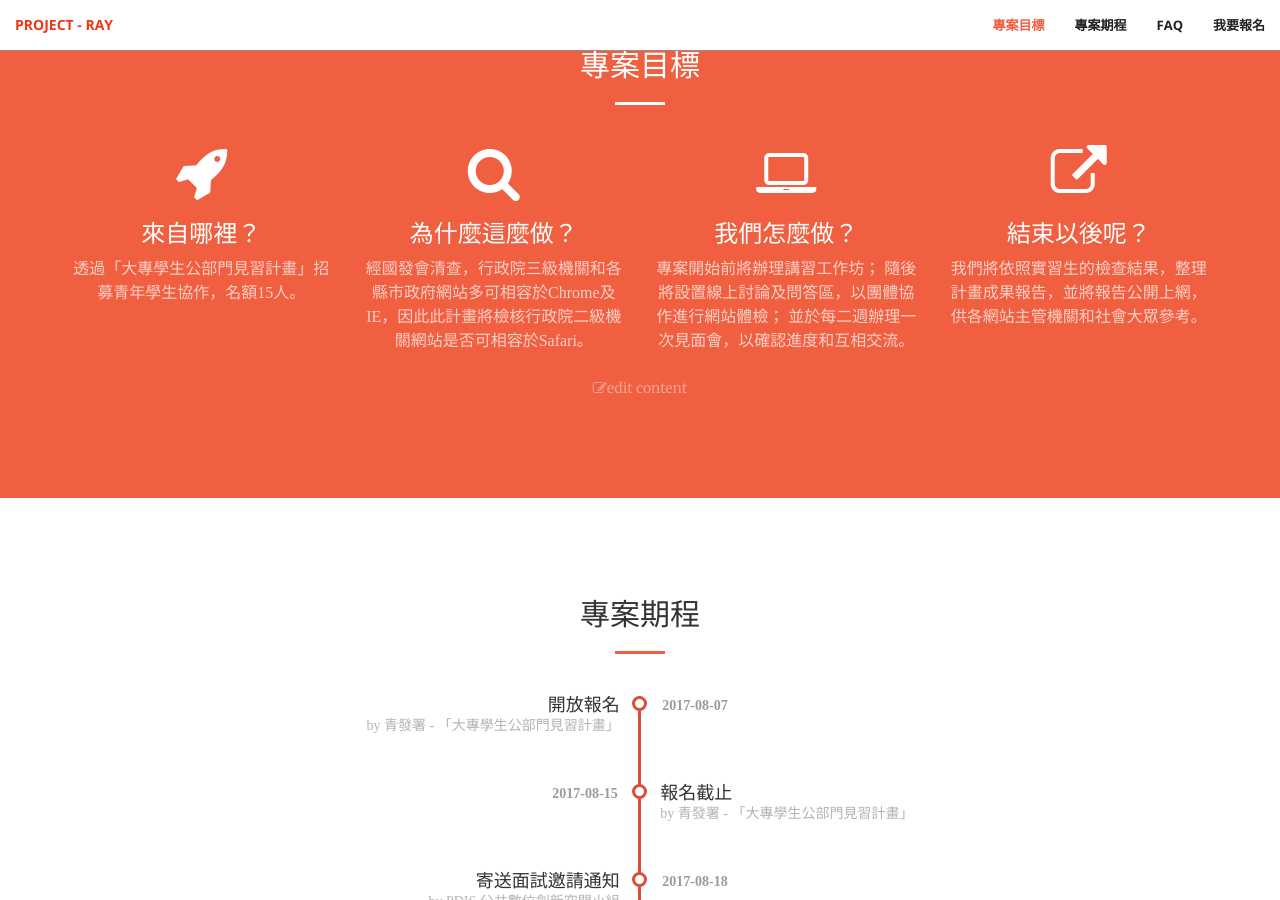
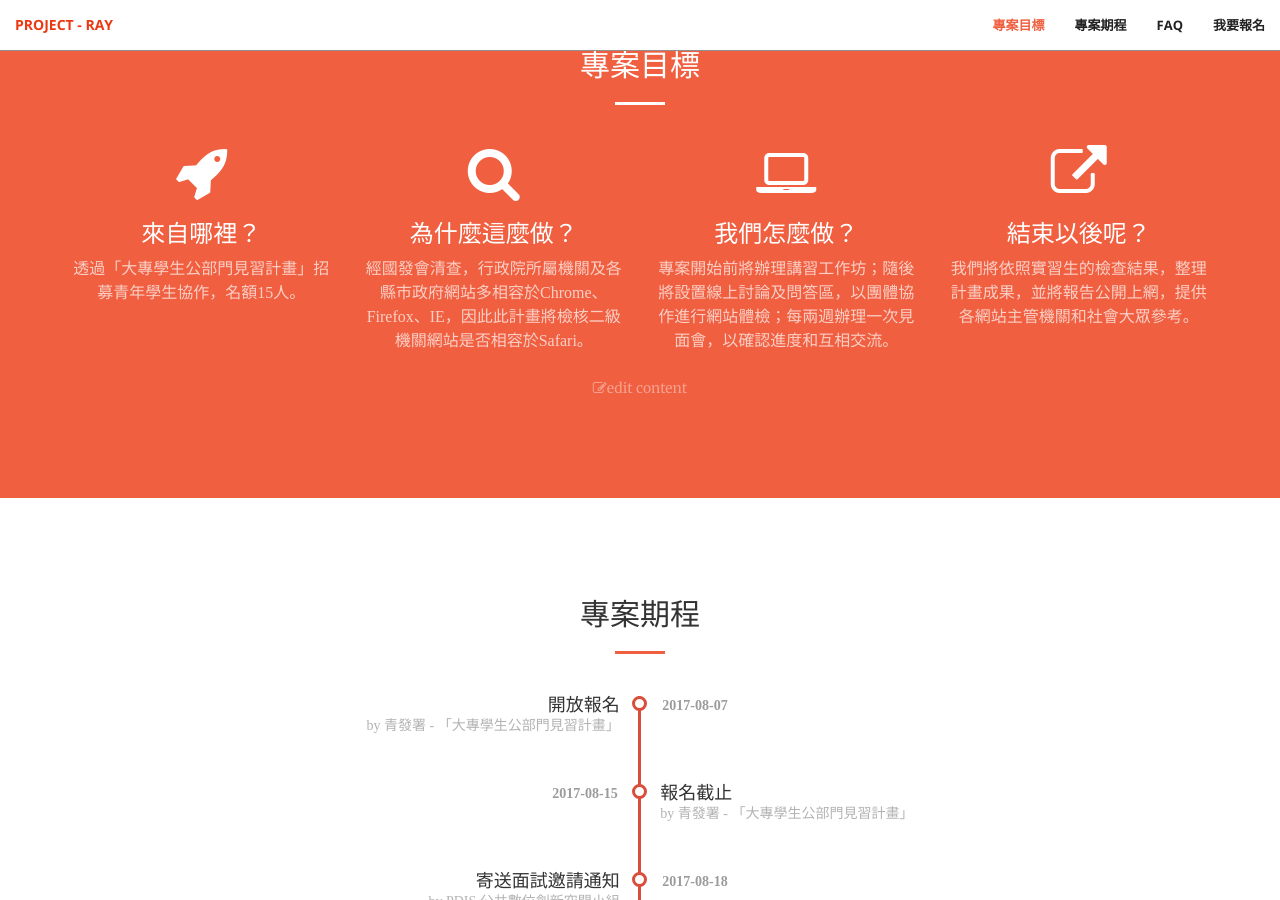
Before and after one commit to PDIS/ray2018, a Jekyll site: the page built from docs/index.html, in a window 1280 px wide and 900 px high, scrolled down 951 px. Built offline with Jekyll 4.4.1, drawn with Linux system fonts in a browser that asks for light colours.

Commit message:
* Gotta mention firefox

```diff
--- a/docs/_data/intro.json
+++ b/docs/_data/intro.json
@@ -9,17 +9,17 @@
         {
             "title": "為什麼這麼做？",
             "icon": "fa-search",
-            "content": "經國發會清查，行政院三級機關和各縣市政府網站多可相容於Chrome及IE，因此此計畫將檢核行政院二級機關網站是否可相容於Safari。"
+            "content": "經國發會清查，行政院所屬機關及各縣市政府網站多相容於Chrome、Firefox、IE，因此此計畫將檢核二級機關網站是否相容於Safari。"
         },
         {
             "title": "我們怎麼做？",
             "icon": "fa-laptop",
-            "content": "專案開始前將辦理講習工作坊； 隨後將設置線上討論及問答區，以團體協作進行網站體檢； 並於每二週辦理一次見面會，以確認進度和互相交流。"
+            "content": "專案開始前將辦理講習工作坊；隨後將設置線上討論及問答區，以團體協作進行網站體檢；每兩週辦理一次見面會，以確認進度和互相交流。"
         },
         {
             "title": "結束以後呢？",
             "icon": "fa-external-link",
-            "content": "我們將依照實習生的檢查結果，整理計畫成果報告，並將報告公開上網，供各網站主管機關和社會大眾參考。"
+            "content": "我們將依照實習生的檢查結果，整理計畫成果，並將報告公開上網，提供各網站主管機關和社會大眾參考。"
         }
     ]
 }
```
